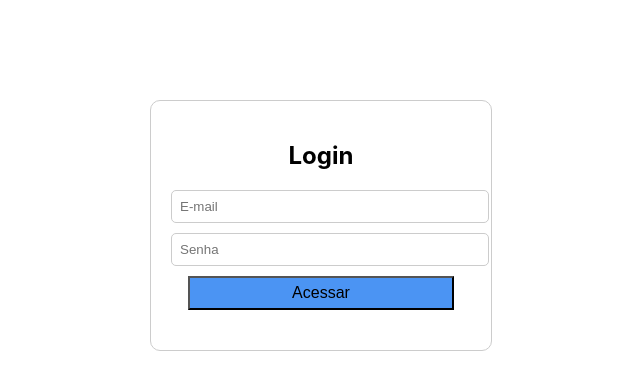
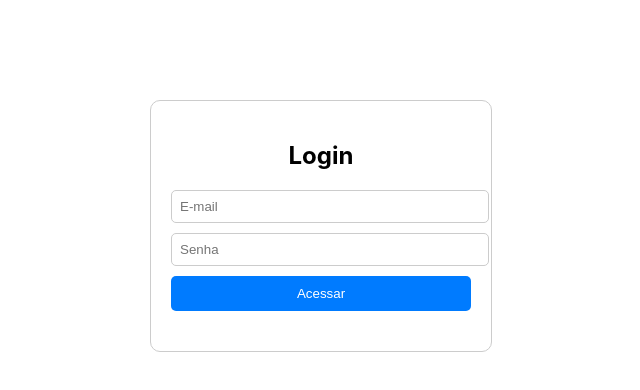
Before and after one commit to vhnsantos4/projeto-rest, a React (Create React App) app: page / in a window 1280 px wide. Shown: the top 390 px of the page, without its empty margins (319-959 px from the left). Built offline with nearby package versions, Linux system fonts and the light colour scheme.

Commit message:
novo botão

```diff
--- a/src/App.css
+++ b/src/App.css
@@ -22,11 +22,14 @@
 }
 
 .botao {
-  padding: 6px;
-  width: 266px;
-  font-size: 16px;
+  width: 100%;
+  padding: 10px;
+  background-color: #007bff;
+  color: #fff;
+  border: none;
+  border-radius: 5px;
   cursor: pointer;
-  background-color: #4b94f3;
+
 }
 
 .mensagem {
```
